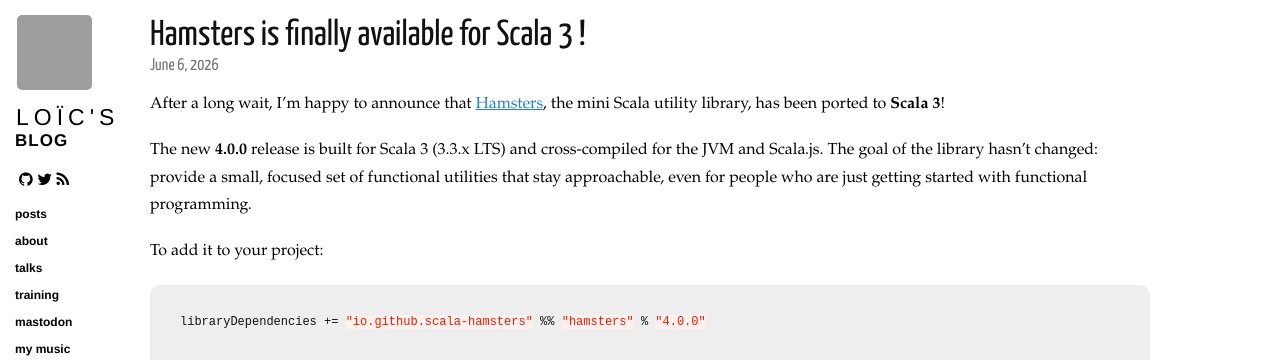
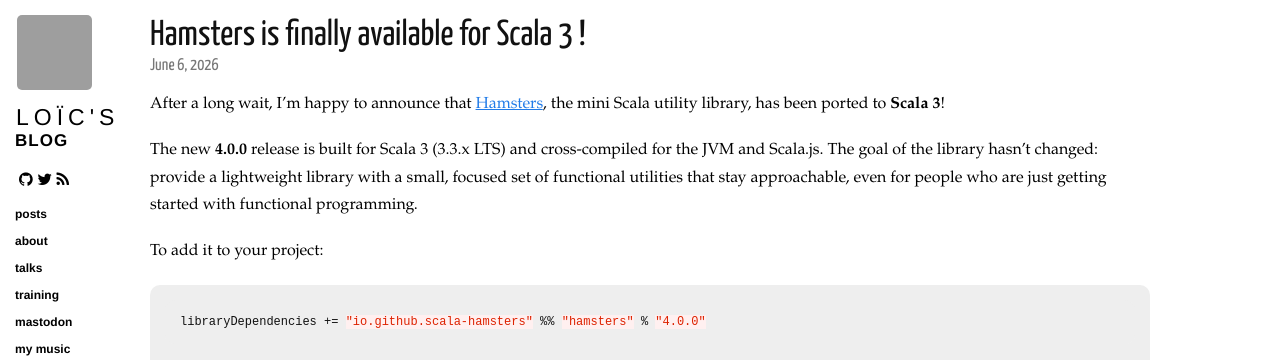
Before and after one commit to loicdescotte/loicdescotte.github.io, a Jekyll site: the page built from _posts/2026-06-06-hamsters-scala3.md, in a window 1280 px wide, cut to the strip 0-360 px from the top of the page. Built offline with Jekyll 4.4.1, drawn with Linux system fonts in a browser that asks for light colours; nearby versions of some CDN libraries; comment, search, counter and statistics services are not loaded; grey boxes are pictures that could not be loaded.

Commit message:
add lightweight

```diff
--- a/_posts/2026-06-06-hamsters-scala3.md
+++ b/_posts/2026-06-06-hamsters-scala3.md
@@ -12,7 +12,7 @@ tags:
 
 After a long wait, I'm happy to announce that [Hamsters](https://github.com/scala-hamsters/hamsters), the mini Scala utility library, has been ported to **Scala 3**!
 
-The new **4.0.0** release is built for Scala 3 (3.3.x LTS) and cross-compiled for the JVM and Scala.js. The goal of the library hasn't changed: provide a small, focused set of functional utilities that stay approachable, even for people who are just getting started with functional programming.
+The new **4.0.0** release is built for Scala 3 (3.3.x LTS) and cross-compiled for the JVM and Scala.js. The goal of the library hasn't changed: provide a lightweight library with a small, focused set of functional utilities that stay approachable, even for people who are just getting started with functional programming.
 
 To add it to your project:
 
```
